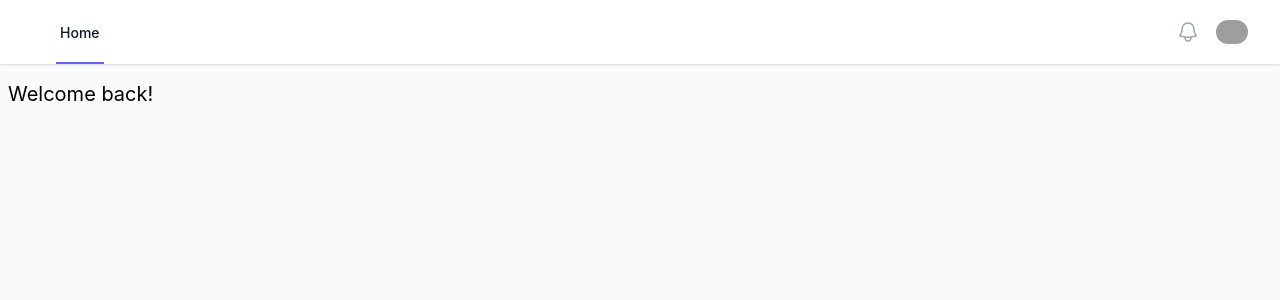
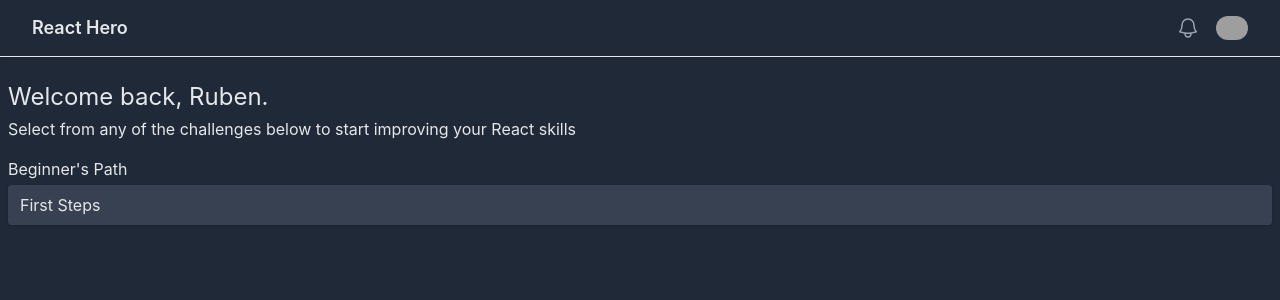
Before and after one commit to RubenGarciaBri/coding-platform, a Next.js app: page / in a window 1280 px wide. Shown: the top 300 px of the page. Built offline with nearby package versions, Linux system fonts and the light colour scheme; grey boxes are pictures that could not be loaded.

Commit message:
feat(react-and-styles): added transpiled react code to the iframe and changed styles

```diff
--- a/package.json
+++ b/package.json
@@ -28,6 +28,7 @@
   "devDependencies": {
     "autoprefixer": "^10.4.13",
     "postcss": "^8.4.18",
+    "sucrase": "^3.29.0",
     "tailwindcss": "^3.2.2"
   }
 }
--- /dev/null
+++ b/src/components/Challenges/Challenge/Challenge.tsx
@@ -0,0 +1,23 @@
+import * as React from "react";
+
+import Link from "next/link";
+
+interface IPropTypes {
+  name: string;
+  id: number;
+}
+
+const Challenge = ({ name, id }: IPropTypes) => {
+  return (
+    <li>
+      <Link
+        className="block w-full px-3 py-2 bg-gray-700 rounded shadow hover:bg-gray-600"
+        href={`/challenge/${id}`}
+      >
+        {name}
+      </Link>
+    </li>
+  );
+};
+
+export default Challenge;
--- /dev/null
+++ b/src/components/Challenges/Challenge/index.ts
@@ -0,0 +1 @@
+export { default as Challenge } from "./Challenge";
--- /dev/null
+++ b/src/components/Challenges/ChallengeList/ChallengeList.tsx
@@ -0,0 +1,23 @@
+import * as React from "react";
+
+import Challenge from "../Challenge/Challenge";
+
+interface IPropTypes {
+  title: string;
+  challenges: any[];
+}
+
+const ChallengeList = ({ title, challenges }: IPropTypes) => {
+  return (
+    <div>
+      <p className="mb-1">{title}</p>
+      <ul>
+        {challenges.map(({ name }, i) => (
+          <Challenge key={name + i} name={name} id={i} />
+        ))}
+      </ul>
+    </div>
+  );
+};
+
+export default ChallengeList;
--- /dev/null
+++ b/src/components/Challenges/ChallengeList/index.ts
@@ -0,0 +1 @@
+export { default as ChallengeList } from "./ChallengeList";
--- /dev/null
+++ b/src/components/Challenges/index.ts
@@ -0,0 +1,2 @@
+export * from "./Challenge"
+export * from "./ChallengeList"
--- a/src/components/Layout/Layout.tsx
+++ b/src/components/Layout/Layout.tsx
@@ -8,9 +8,9 @@
 
 const Layout = ({ children }: IPropTypes) => {
   return (
-    <div className="min-h-screen bg-gray-50">
+    <div className="min-h-screen text-gray-200 bg-gray-800">
       <Navbar />
-      <div className="px-2 py-4 mx-auto max-w-7xl">{children}</div>
+      <div className="px-2 py-6 mx-auto max-w-7xl">{children}</div>
     </div>
   );
 };
--- a/src/components/Nav/Navbar/Navbar.tsx
+++ b/src/components/Nav/Navbar/Navbar.tsx
@@ -3,51 +3,25 @@
 import { Disclosure, Menu, Transition } from "@headlessui/react";
 import { Bars3Icon, BellIcon, XMarkIcon } from "@heroicons/react/24/outline";
 import { useRouter } from "next/router";
-import Link from "next/link";
 import Image from "next/image";
 
-import { navigationData, NavItem } from "../../../data";
 import { profileMenuData } from "../../../data/profileMenu";
 
 const Navbar = () => {
-  const router = useRouter();
-
   return (
-    <Disclosure as="nav" className="bg-white shadow">
+    <Disclosure
+      as="nav"
+      className="text-gray-200 bg-gray-800 border-b border-gray-200 shadow"
+    >
       {({ open }) => (
         <>
           <div className="px-4 mx-auto max-w-7xl sm:px-6 lg:px-8">
-            <div className="flex justify-between h-16">
-              <div className="flex">
-                <div className="flex items-center flex-shrink-0">
-                  {/* <img
-                    className="block w-auto lg:hidden"
-                    src={logo}
-                    alt="Logo"
-                    width={32}
-                    height={32}
-                  /> */}
-                </div>
-                <div className="hidden sm:ml-6 sm:flex sm:space-x-8">
-                  {navigationData.map(({ name, path }: NavItem) => (
-                    <Link
-                      key={name}
-                      href={path}
-                      className={`inline-flex items-center px-1 pt-1 text-sm font-medium border-b-2 ${
-                        path === router.pathname
-                          ? "text-gray-900 border-indigo-500"
-                          : "border-transparent text-gray-500 hover:border-gray-300 hover:text-gray-700"
-                      }`}
-                    >
-                      {name}
-                    </Link>
-                  ))}
-                </div>
-              </div>
+            <div className="flex items-center justify-between h-14">
+              <span className="text-lg font-semibold">React Hero</span>
               <div className="hidden sm:ml-6 sm:flex sm:items-center">
                 <button
                   type="button"
-                  className="p-1 text-gray-400 bg-white rounded-full hover:text-gray-500 focus:outline-none focus:ring-2 focus:ring-indigo-500 focus:ring-offset-2"
+                  className="p-1 text-gray-400 bg-gray-800 rounded-full hover:text-gray-500 focus:outline-none focus:ring-2 focus:ring-indigo-500 focus:ring-offset-2"
                 >
                   <span className="sr-only">View notifications</span>
                   <BellIcon className="w-6 h-6" aria-hidden="true" />
@@ -56,7 +30,7 @@
                 {/* Profile dropdown */}
                 <Menu as="div" className="relative ml-3">
                   <div>
-                    <Menu.Button className="flex text-sm bg-white rounded-full focus:outline-none focus:ring-2 focus:ring-indigo-500 focus:ring-offset-2">
+                    <Menu.Button className="flex text-sm bg-gray-800 rounded-full focus:outline-none focus:ring-2 focus:ring-indigo-500 focus:ring-offset-2">
                       <span className="sr-only">Open user menu</span>
                       <Image
                         className="rounded-full"
@@ -76,14 +50,14 @@
                     leaveFrom="transform opacity-100 scale-100"
                     leaveTo="transform opacity-0 scale-95"
                   >
-                    <Menu.Items className="absolute right-0 z-10 w-48 py-1 mt-2 origin-top-right bg-white rounded-md shadow-lg ring-1 ring-black ring-opacity-5 focus:outline-none">
+                    <Menu.Items className="absolute right-0 z-10 w-48 py-1 mt-2 origin-top-right bg-gray-900 rounded-md shadow-lg ring-1 ring-black ring-opacity-5 focus:outline-none">
                       {profileMenuData.map(({ name, onClick }) => (
                         <Menu.Item key={name}>
                           {({ active }) => (
                             <a
                               onClick={onClick}
-                              className={`block px-4 py-2 text-sm text-gray-700 cursor-pointer ${
-                                active ? "bg-gray-100" : ""
+                              className={`block px-4 py-2 text-sm cursor-pointer ${
+                                active ? "text-gray-400" : "text-gray-200"
                               }`}
                             >
                               {name}
@@ -97,7 +71,7 @@
               </div>
               <div className="flex items-center -mr-2 sm:hidden">
                 {/* Mobile menu button */}
-                <Disclosure.Button className="inline-flex items-center justify-center p-2 text-gray-400 rounded-md hover:bg-gray-100 hover:text-gray-500 focus:outline-none focus:ring-2 focus:ring-inset focus:ring-indigo-500">
+                <Disclosure.Button className="inline-flex items-center justify-center p-2 text-gray-400 rounded-md hover:bg-gray-900 hover:text-gray-500 focus:outline-none focus:ring-2 focus:ring-inset focus:ring-indigo-500">
                   <span className="sr-only">Open main menu</span>
                   {open ? (
                     <XMarkIcon className="block w-6 h-6" aria-hidden="true" />
@@ -109,22 +83,6 @@
             </div>
           </div>
           <Disclosure.Panel className="sm:hidden">
-            <div className="pt-2 pb-3 space-y-1">
-              {navigationData.map(({ name, path }: NavItem) => (
-                <Disclosure.Button as="a" key={name}>
-                  <Link
-                    href={path}
-                    className={`block py-2 pl-3 pr-4 text-base font-medium border-l-4 ${
-                      path === router.pathname
-                        ? "text-indigo-700 border-indigo-500 bg-indigo-50"
-                        : "text-gray-500 border-transparent hover:border-gray-300 hover:bg-gray-50 hover:text-gray-700"
-                    }`}
-                  >
-                    {name}
-                  </Link>
-                </Disclosure.Button>
-              ))}
-            </div>
             <div className="pt-4 pb-3 border-t border-gray-200">
               <div className="flex items-center px-4">
                 <div className="flex-shrink-0">
@@ -137,16 +95,16 @@
                   />
                 </div>
                 <div className="ml-3">
-                  <div className="text-base font-medium text-gray-800">
+                  <div className="text-base font-medium text-gray-300">
                     Tom Cook
                   </div>
-                  <div className="text-sm font-medium text-gray-500">
+                  <div className="text-sm font-medium text-gray-300">
                     tom@example.com
                   </div>
                 </div>
                 <button
                   type="button"
-                  className="flex-shrink-0 p-1 ml-auto text-gray-400 bg-white rounded-full hover:text-gray-500 focus:outline-none focus:ring-2 focus:ring-indigo-500 focus:ring-offset-2"
+                  className="flex-shrink-0 p-1 ml-auto text-gray-400 bg-gray-800 rounded-full hover:text-gray-500 focus:outline-none focus:ring-2 focus:ring-indigo-500 focus:ring-offset-2"
                 >
                   <span className="sr-only">View notifications</span>
                   <BellIcon className="w-6 h-6" aria-hidden="true" />
@@ -157,7 +115,7 @@
                   <a
                     key={name}
                     onClick={onClick}
-                    className="block px-4 py-2 text-base font-medium text-gray-500 cursor-pointer hover:bg-gray-100 hover:text-gray-800"
+                    className="block px-4 py-2 text-base font-medium text-gray-200 cursor-pointer hover:text-gray-400"
                   >
                     {name}
                   </a>
--- a/src/data/navigation/navigation.ts
+++ b/src/data/navigation/navigation.ts
@@ -3,6 +3,10 @@
     name: "Home",
     path: "/",
   },
+  {
+    name: "Editor",
+    path: "/challenge/1",
+  },
 ];
 
 export default navigationData;
--- /dev/null
+++ b/src/pages/challenge/[id].tsx
@@ -0,0 +1,9 @@
+import * as React from "react";
+
+import { CodeEditor } from "../../components";
+
+const Index = () => {
+  return <CodeEditor />;
+};
+
+export default Index;
--- a/src/pages/index.tsx
+++ b/src/pages/index.tsx
@@ -1,11 +1,21 @@
 import * as React from "react";
 
+import { ChallengeList } from "../components/Challenges";
 import { Layout } from "../components/Layout";
+
+const challenges = [{ name: "First Steps" }];
 
 export default function Home() {
   return (
     <Layout>
-      <h1 className="text-xl">Welcome back!</h1>
+      <div className="mb-4">
+        <h1 className="mb-1 text-2xl">Welcome back, Ruben.</h1>
+        <p>
+          Select from any of the challenges below to start improving your React
+          skills
+        </p>
+      </div>
+      <ChallengeList title="Beginner's Path" challenges={challenges} />
     </Layout>
   );
 }
```
Also changed, not shown: src/components/CodeEditor/CodeEditor.tsx (+64 -8 lines), 1 other file (tests, documents, lock files or other folders).
